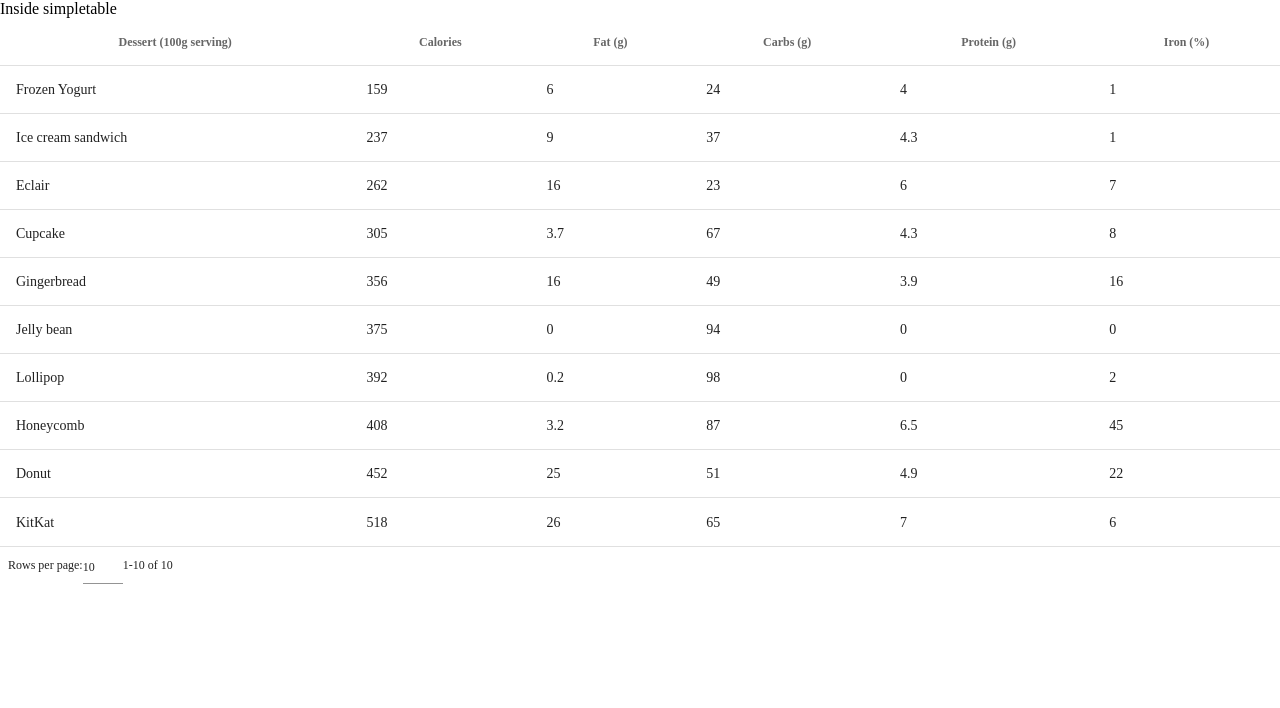
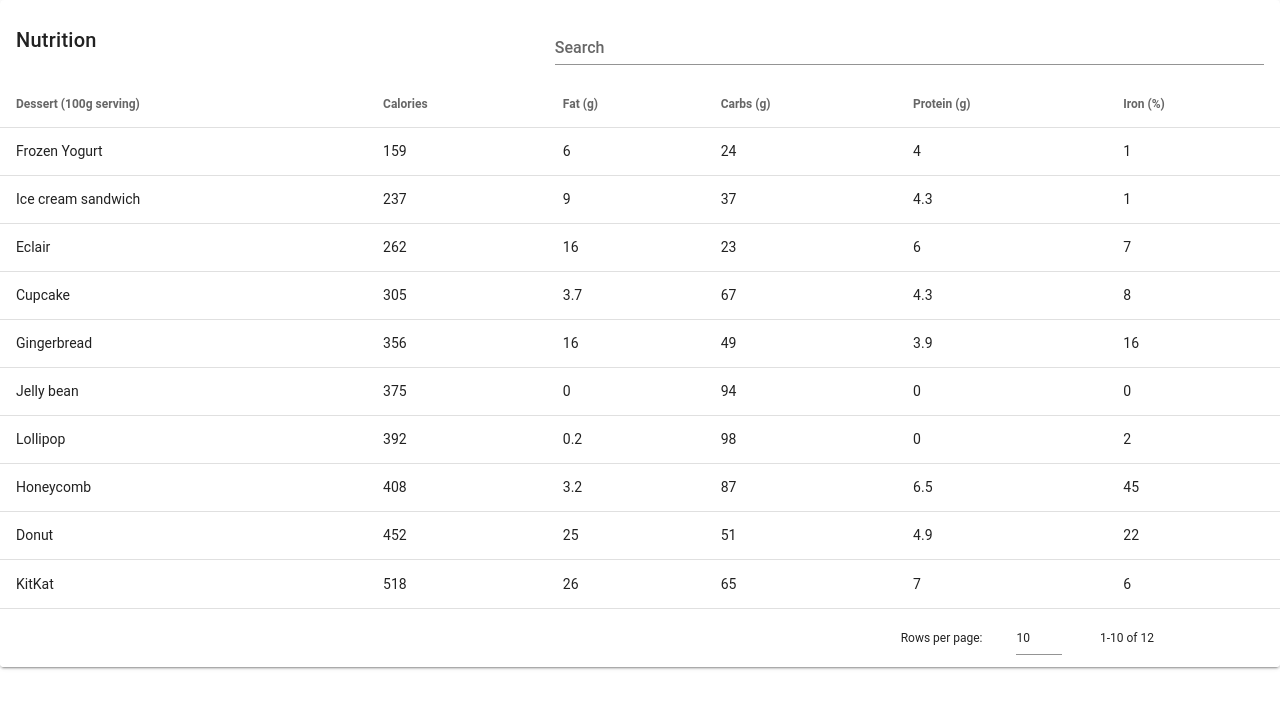
Before and after one commit to shuvamgpt/filtering, a Vue app: page / in a window 1280 px wide. Shown: the top 708 px of the page. Built offline with nearby package versions, Linux system fonts and the light colour scheme.

Commit message:
using v-datatable

```diff
--- a/src/components/SimpleTable.vue
+++ b/src/components/SimpleTable.vue
@@ -1,13 +1,23 @@
 <template>
   <div>
-        <p>Inside simpletable</p>
     <div>
-            <v-data-table
-                :headers="headers"
-                :items="desserts"
-                :search="search"
-            >
+      <v-app id="inspire">
+        <v-card>
+          <v-card-title>
+            Nutrition
+            <v-spacer></v-spacer>
+            <v-text-field
+              v-model="search"
+              append-icon="mdi-magnify"
+              label="Search"
+              single-line
+              hide-details
+            ></v-text-field>
+          </v-card-title>
+          <v-data-table :headers="headers" :items="desserts" :search="search">
           </v-data-table>
+        </v-card>
+      </v-app>
     </div>
   </div>
 </template>
@@ -17,23 +27,23 @@
   name: "simpleTable",
   data() {
     return {
-        search: '',
+      search: "",
       headers: [
         {
-            text: 'Dessert (100g serving)',
-            align: 'start',
-            sortable: false,
-            value: 'name',
+          text: "Dessert (100g serving)",
+          align: "start",
+          //   sortable: false,
+          value: "name",
         },
-          { text: 'Calories', value: 'calories' },
-          { text: 'Fat (g)', value: 'fat' },
-          { text: 'Carbs (g)', value: 'carbs' },
-          { text: 'Protein (g)', value: 'protein' },
-          { text: 'Iron (%)', value: 'iron' },
+        { text: "Calories", value: "calories" },
+        { text: "Fat (g)", value: "fat" },
+        { text: "Carbs (g)", value: "carbs" },
+        { text: "Protein (g)", value: "protein" },
+        { text: "Iron (%)", value: "iron" },
       ],
       desserts: [
         {
-            name: 'Frozen Yogurt',
+          name: "Frozen Yogurt",
           calories: 159,
           fat: 6.0,
           carbs: 24,
@@ -41,7 +51,7 @@
           iron: 1,
         },
         {
-            name: 'Ice cream sandwich',
+          name: "Ice cream sandwich",
           calories: 237,
           fat: 9.0,
           carbs: 37,
@@ -49,7 +59,7 @@
           iron: 1,
         },
         {
-            name: 'Eclair',
+          name: "Eclair",
           calories: 262,
           fat: 16.0,
           carbs: 23,
@@ -57,7 +67,7 @@
           iron: 7,
         },
         {
-            name: 'Cupcake',
+          name: "Cupcake",
           calories: 305,
           fat: 3.7,
           carbs: 67,
@@ -65,7 +75,7 @@
           iron: 8,
         },
         {
-            name: 'Gingerbread',
+          name: "Gingerbread",
           calories: 356,
           fat: 16.0,
           carbs: 49,
@@ -73,7 +83,7 @@
           iron: 16,
         },
         {
-            name: 'Jelly bean',
+          name: "Jelly bean",
           calories: 375,
           fat: 0.0,
           carbs: 94,
@@ -81,7 +91,7 @@
           iron: 0,
         },
         {
-            name: 'Lollipop',
+          name: "Lollipop",
           calories: 392,
           fat: 0.2,
           carbs: 98,
@@ -89,7 +99,7 @@
           iron: 2,
         },
         {
-            name: 'Honeycomb',
+          name: "Honeycomb",
           calories: 408,
           fat: 3.2,
           carbs: 87,
@@ -97,7 +107,7 @@
           iron: 45,
         },
         {
-            name: 'Donut',
+          name: "Donut",
           calories: 452,
           fat: 25.0,
           carbs: 51,
@@ -105,19 +115,35 @@
           iron: 22,
         },
         {
-            name: 'KitKat',
+          name: "KitKat",
           calories: 518,
           fat: 26.0,
           carbs: 65,
           protein: 7,
           iron: 6,
         },
+        {
+          name: "Random",
+          calories: 43,
+          fat: 12,
+          carbs: 3,
+          protein: 65,
+
+          iron: 3,
+        },
+
+        {
+          name: "Ice cream sandwich",
+          calories: 237,
+          fat: 9.0,
+          carbs: 37,
+          protein: 4.3,
+          iron: 1,
+        },
       ],
     };
   },
-  }
+};
 </script>
 
-<style scoped>
-
-</style>
+<style scoped></style>
--- a/src/main.js
+++ b/src/main.js
@@ -1,6 +1,7 @@
 import Vue from 'vue'
 import App from './App.vue'
 import vuetify from './plugins/vuetify'
+import 'vuetify/dist/vuetify.min.css';
 
 Vue.config.productionTip = false
 
```
Lines whose indentation alone changed are shown as unchanged.
